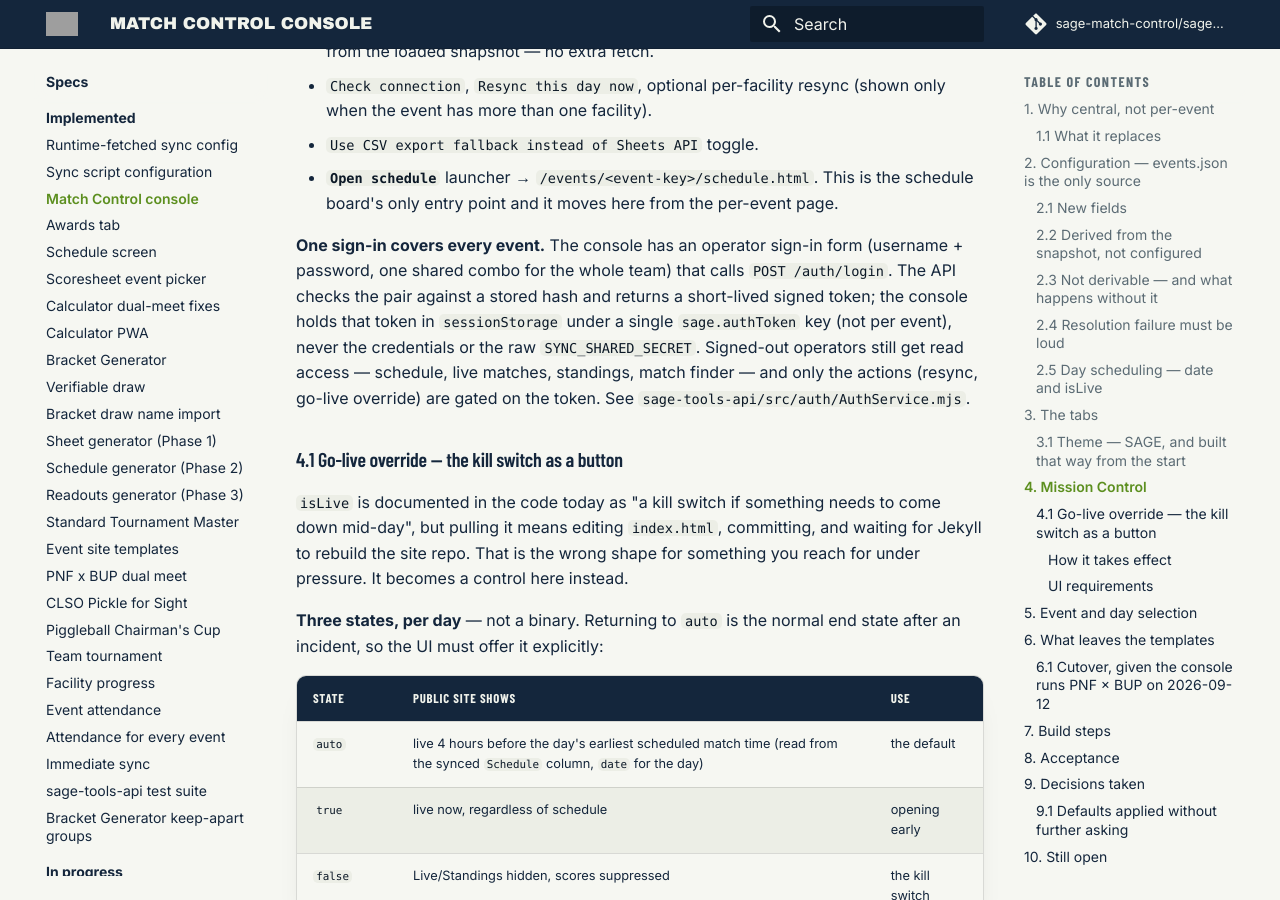
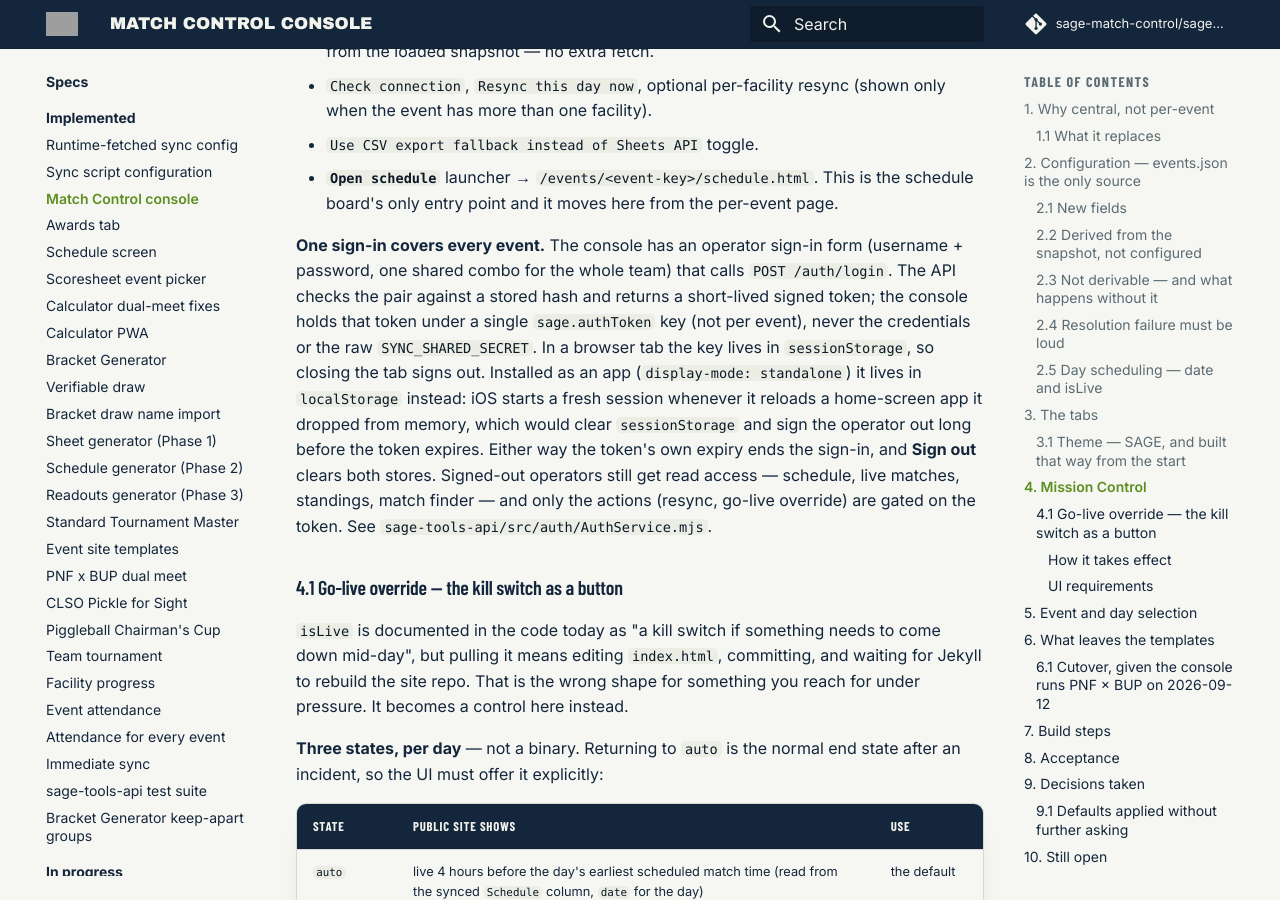
Before and after one commit to sage-match-control/sage-docs, an MkDocs documentation site: the page built from docs/specs/implemented/match-control-console-spec.md, in a window 1280 px wide and 900 px high, scrolled down 6700 px. Built offline with MkDocs 1.6.1 and Material for MkDocs 9.7.7, drawn with Linux system fonts in a browser that asks for light colours; comment, search, counter and statistics services are not loaded.

Commit message:
Docs: Control Center's sign-in token storage in an installed app
Co-Authored-By: Claude Opus 5.5 <noreply@anthropic.com>

```diff
--- a/docs/specs/implemented/match-control-console-spec.md
+++ b/docs/specs/implemented/match-control-console-spec.md
@@ -285,9 +285,15 @@ Unchanged in behaviour, but scoped to the selected event:
 **One sign-in covers every event.** The console has an operator sign-in form
 (username + password, one shared combo for the whole team) that calls `POST
 /auth/login`. The API checks the pair against a stored hash and returns a
-short-lived signed token; the console holds that token in `sessionStorage`
-under a single `sage.authToken` key (not per event), never the credentials
-or the raw `SYNC_SHARED_SECRET`. Signed-out operators still get read access —
+short-lived signed token; the console holds that token under a single
+`sage.authToken` key (not per event), never the credentials or the raw
+`SYNC_SHARED_SECRET`. In a browser tab the key lives in `sessionStorage`, so
+closing the tab signs out. Installed as an app (`display-mode: standalone`)
+it lives in `localStorage` instead: iOS starts a fresh session whenever it
+reloads a home-screen app it dropped from memory, which would clear
+`sessionStorage` and sign the operator out long before the token expires.
+Either way the token's own expiry ends the sign-in, and **Sign out** clears
+both stores. Signed-out operators still get read access —
 schedule, live matches, standings, match finder — and only the actions
 (resync, go-live override) are gated on the token. See
 `sage-tools-api/src/auth/AuthService.mjs`.
```
